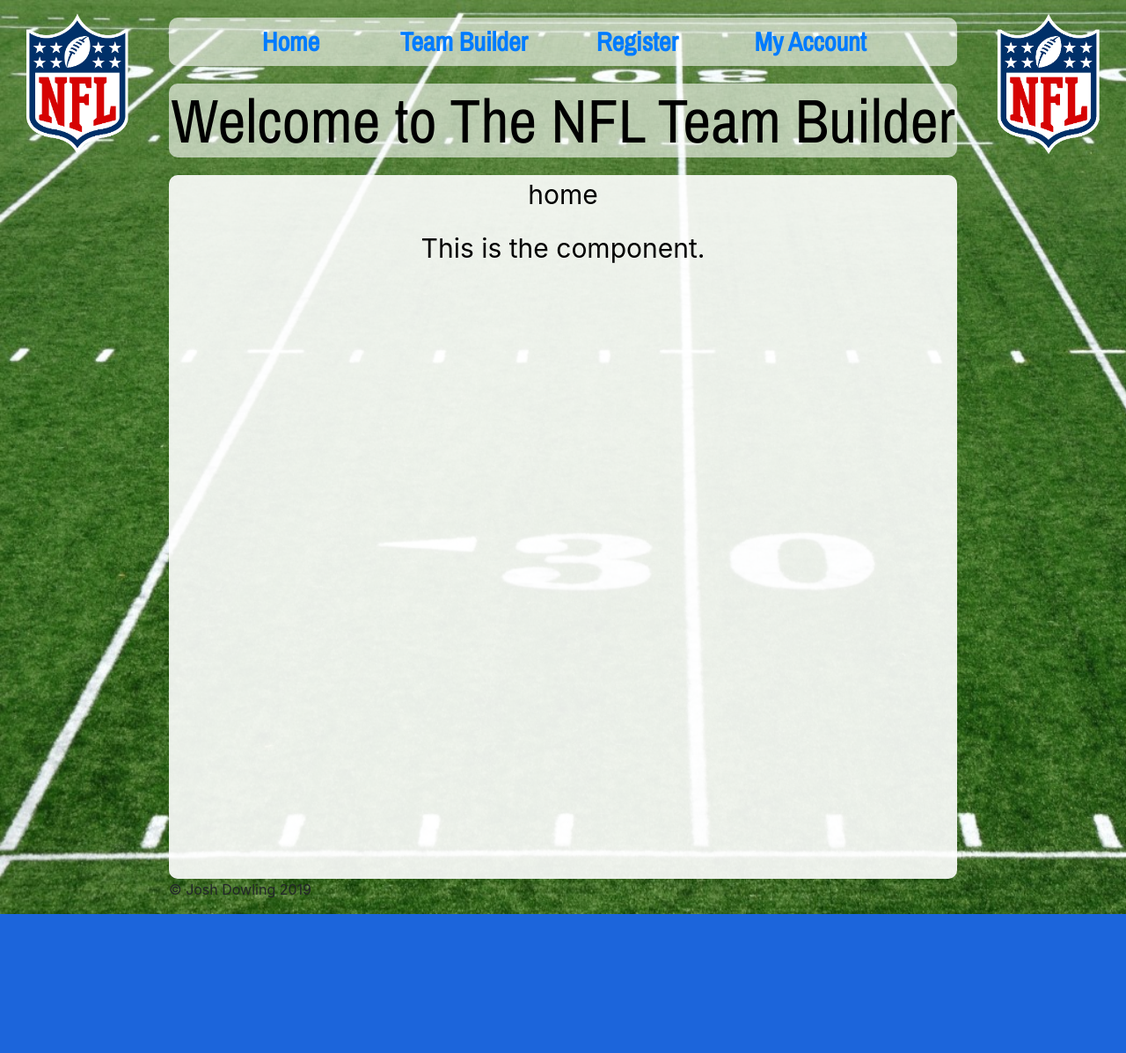
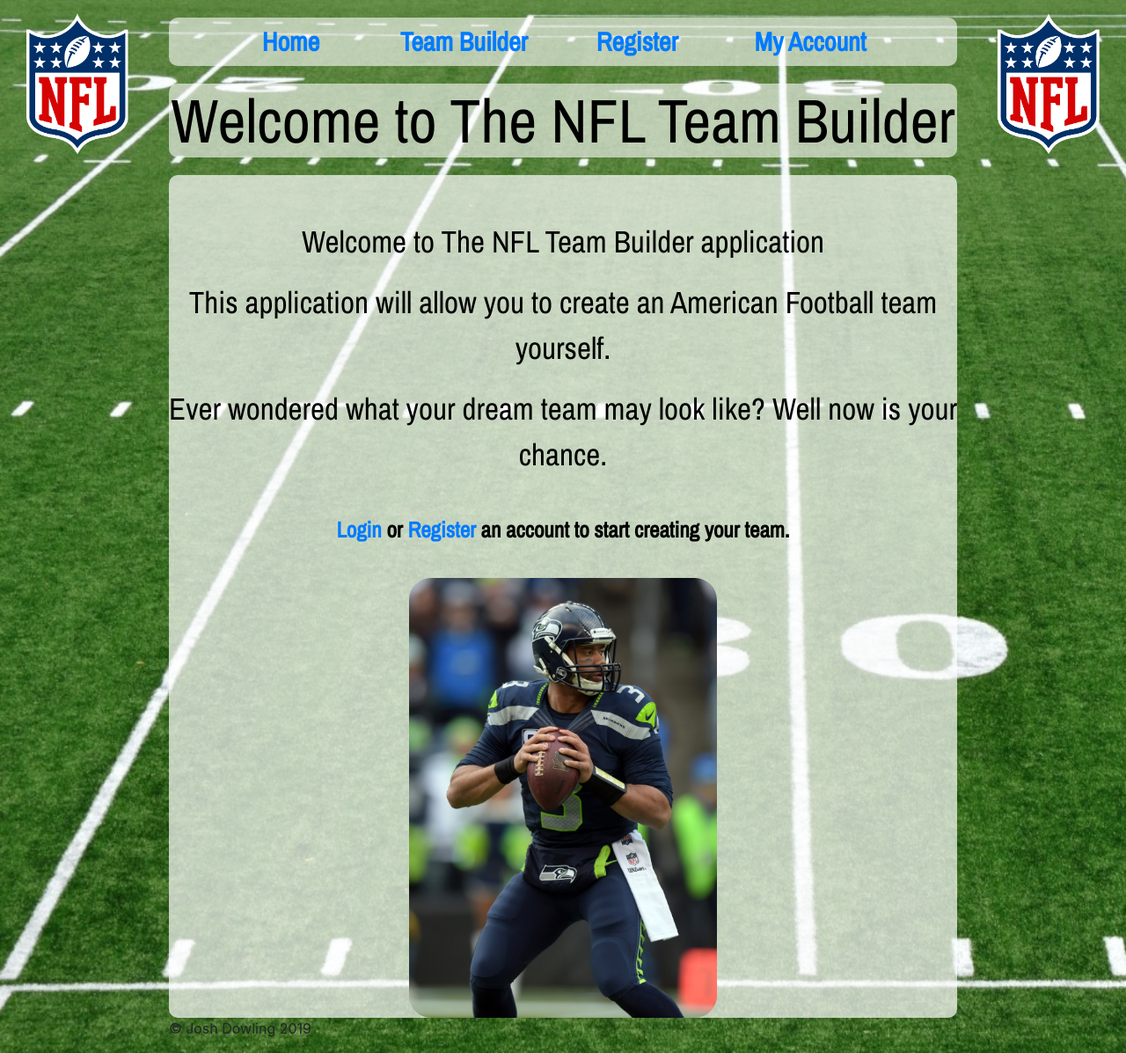
Before and after one commit to JoshDowling/SoloProject, a React (Create React App) app: page / in a window 1280 px wide. Shown: the whole page at 88% size. Before the commit the page ends 1039 px from the top, so only its background shows below. Built offline with nearby package versions, Linux system fonts and the light colour scheme.

Commit message:
Looking good just needs team table

```diff
--- a/src/App.css
+++ b/src/App.css
@@ -57,14 +57,15 @@
 
 
 .nfl-header {
- background: rgba(255, 255, 255, 0.9);
+ background: rgba(255, 255, 255, 0.7);
   border-radius: 10px;
   min-height: 100vh;
   display: flex;
   flex-direction: column;
   align-items: center;
+  font-family: Archivo Narrow;
 /*  justify-content: center;
-*/  font-size: calc(30px);
+*/  font-size: 35px;
   color: black;
 }
 
@@ -95,3 +96,15 @@
 .logo{
   text-align: center
 }
+
+.homeimage{
+border-radius: 25px;
+margin-top: 20px;
+}
+
+.smallText{
+  font-size: 25px;
+  font-weight: bold;
+  margin-top: 40px;
+  font-family: Archivo Narrow;
+}
--- a/src/App.js
+++ b/src/App.js
@@ -28,8 +28,8 @@
 
             </ul>
           </nav>
-          <div className= "logo"><img src={nfl} className="nfl-logo" alt="logo" /></div>
-          <div className= "logo2"><img src={nfl} className="nfl-logo2" alt="logo" /></div>
+          <div className= "logo"><a href="/"><img src={nfl} className="nfl-logo" alt="logo" /></a></div>
+          <div className= "logo2"><a href="/"><img src={nfl} className="nfl-logo2" alt="logo" /></a></div>
 
 
         <div className="nfl">
--- a/src/account.js
+++ b/src/account.js
@@ -8,42 +8,64 @@
   constructor() {
     super();
     this.state = {
+      account: [],
       username: null,
       password: null
-    }
-  }
+    };
+     }
 
-// update() {
-//   let userInput = document.getElementById('inputUsername').value;
-//   let userInput2 = document.getElementById('inputPassword').value;
+update() {
+  // let username = document.getElementById('username').value;
+  // let password = document.getElementById('password').value;
+axios.get("http://localhost:8080/solo-project/nfl/account/getAccounts")
+.then((response) => {
+        var username = this.state.username;
+        var password = this.state.password;
 
-// }
+        this.state.account.forEach(function(user){
+          if(username===account.username){
+            console.log("account found")
+          }
+          if(password===account.password){
+            console.log("account authenticated")
+        }
+      }
 
-  addaccount = () =>{
-  axios.post("http://localhost:8080/solo-project/nfl/account/addAccount",{
-        username: this.state.username,
-        password: this.state.password
+);
+}
+)}
 
-      })
-      .then(function (response){
-        console.log(response.data);
-      })
-      .catch(function (error) {
-        console.log(error);
-    });
 
-    }
-    handleSubmit = (e) => {
-      e.preventDefault();
-      this.addaccount();
+  // login = () =>{
+  // axios({method:'get', url:"http://localhost:8080/solo-project/nfl/account/getAccounts"
+  //     })
+  //     .then(response => {
+  //       this.setState({users:response.data
+  //       });
 
-  }
+  //       var username = this.state.username;
+  //       var password = this.state.password;
 
-  handleChange = (e) => {
-      this.setState({
-          [e.target.id]: e.target.value
-      });
-  }
+  //       this.state.account.forEach(function(user){
+  //         if(username===account.username){
+  //           console.log("account found")
+  //         }
+  //       })
+  //     }
+  //   )}
+
+  //   handleSubmit = (e) => {
+  //     e.preventDefault();
+  //     this.login();
+
+  // }
+
+  // handleChange = (e) => {
+  //     this.setState({
+  //         [e.target.id]: e.target.value
+  //     });
+  // }
+
 
   render() {
     return (
@@ -51,16 +73,25 @@
        <div className = "acpara">
   <form class="form-signin" onSubmit={this.handleSubmit}>
 
-    <img class="mb-4" src={nfl} alt="" width="150" height="200"/>
+    <a href= "/"><img class="mb-4" src={nfl} alt="" width="150" height="200"/></a>
     <h1 class="h3 mb-3 font-weight-normal">Please Sign In</h1>
+    <div class="form-group">
     <label for="inputUsername" class="sr-only">Username</label>
-    <input onChange={this.handleChange} type="username" id="username" class="form-control" placeholder="Username" required="" autofocus=""/>
+    <input  type="username" id="username" class="form-control" placeholder="Username" required="" autofocus=""/>
+
+    </div>
+    <div class="form-group">
     <label for="inputPassword" class="sr-only">Password</label>
-    <input onChange={this.handleChange} type="password" id="password" class="form-control" placeholder="Password" required=""/>
-    <div class="checkbox mb-3"></div>
+    <input  type="password" id="password" class="form-control" placeholder="Password" required=""/>
 
-
-  <button class="btn btn-lg btn-primary btn-block" type="submit">Sign in</button>
+    </div>
+    <ul>
+     <li className= "accountDisplay">{this.state.account.accountID}</li>
+     <li className= "accountDisplay">{this.state.account.name}</li>
+     <li className= "accountDisplay">{this.state.account.username}</li>
+     <li className= "accountDisplay">{this.state.account.password}</li>
+    </ul>
+  <button class="btn btn-lg btn-primary btn-block" type="submit"onClick={() => this.login()}>Sign in</button>
 
   </form>
 
--- a/src/home.js
+++ b/src/home.js
@@ -1,17 +1,20 @@
 import React, { Component } from 'react';
-import nfl from './nfl.png';
+import rw from './rw.jpg';
 import './App.css';
 
 class home extends Component {
   render() {
     return (
+      <div className = "acpara">
+       <div>
+        <p>Welcome to The NFL Team Builder application</p>
 
-       <div>
-        <p>home</p>
-
- 		<p>
-       		This is the component.
-      	</p>
+ 		      <p>This application will allow you to create an American Football team yourself.</p>
+       		<p> Ever wondered what your dream team may look like? Well now is your chance.</p>
+          <p className= "smallText"><a href="account">Login</a> or <a href="register">Register</a> an account to start creating your team.</p>
+          <p>  </p>
+          <img class="homeimage" src={rw} alt="" width="350" height="500"/>
+      </div>
       </div>
     );
   }
--- a/src/register.js
+++ b/src/register.js
@@ -1,39 +1,77 @@
 import React, { Component } from 'react';
 import nfl from './nfl.png';
 import './App.css';
+import axios from 'axios';
+
 
 class register extends Component {
+
+    constructor() {
+        super();
+        this.state = {
+          name: null,
+          username: null,
+          password: null
+        }
+      }
+
+      addaccount = () =>{
+      axios.post("http://localhost:8080/solo-project/nfl/account/addAccount",{
+            name: this.state.name,
+            username: this.state.username,
+            password: this.state.password
+
+          })
+          .then(function (response){
+            console.log(response.data);
+          })
+          .catch(function (error) {
+            console.log(error);
+        });
+
+        }
+        handleSubmit = (e) => {
+          e.preventDefault();
+          this.addaccount();
+
+      }
+
+      handleChange = (e) => {
+          this.setState({
+              [e.target.id]: e.target.value
+          });
+      }
+
+
+
     render() {
     return (
 
        <div className = "acpara">
 
-<div class="container register-form">
-            <div class="form">
-            <img class="mb-4" src={nfl} alt="" width="150" height="200"/>
+<div  class="form-signin" onSubmit={this.handleSubmit}>
+<form class="form-signin" onSubmit={this.handleSubmit}>
+            <a href="/"><img class="mb-4" src={nfl}  alt="" width="150" height="200"/> </a>
             <h1 class="h3 mb-3 font-weight-normal">Please Register an Account</h1>
                 <div class="form-content">
-                    <div class="row">
-                        <div class="col-md-6">
+                                            <div >
                             <div class="form-group">
-                                <input type="text" class="form-control" placeholder="Your Name *" value=""/>
+                            <label for="inputName" class="sr-only">Your Name</label>
+                                <input onChange={this.handleChange} type="name" id="name" class="form-control" placeholder="Your Name*" required="" autofocus=""/>
                                 </div>
                             <div class="form-group">
-                                <input type="text" class="form-control" placeholder="Username *" value=""/>
+                            <label for="inputUsername" class="sr-only">Username</label>
+                                <input onChange={this.handleChange} type="username" id="username" class="form-control" placeholder="Username*" required="" autofocus=""/>
                                 </div>
-                        </div>
-                        <div class="col-md-6">
+
                             <div class="form-group">
-                                <input type="text" class="form-control" placeholder="Your Password *" value=""/>
-                            </div>
-                            <div class="form-group">
-                                <input type="text" class="form-control" placeholder="Confirm Password *" value=""/>
+                            <label for="inputPassword" class="sr-only">Password</label>
+                                <input onChange={this.handleChange} type="password" id="password" class="form-control" placeholder="Password*" required=""/>
                             </div>
                        </div>
                     </div>
                     <button class="btn btn-lg btn-primary btn-block" type="submit">Register</button>
-                </div>
-            </div>
+                </form>
         </div>
       </div>
     );
--- a/src/teambuilder.js
+++ b/src/teambuilder.js
@@ -1,5 +1,5 @@
 import React, { Component } from 'react';
-import nfl from './nfl.png';
+
 import './App.css';
 
 class teambuilder extends Component {
```
Also changed, not shown: src/rw.jpg (added). Lines whose indentation alone changed are shown as unchanged.
